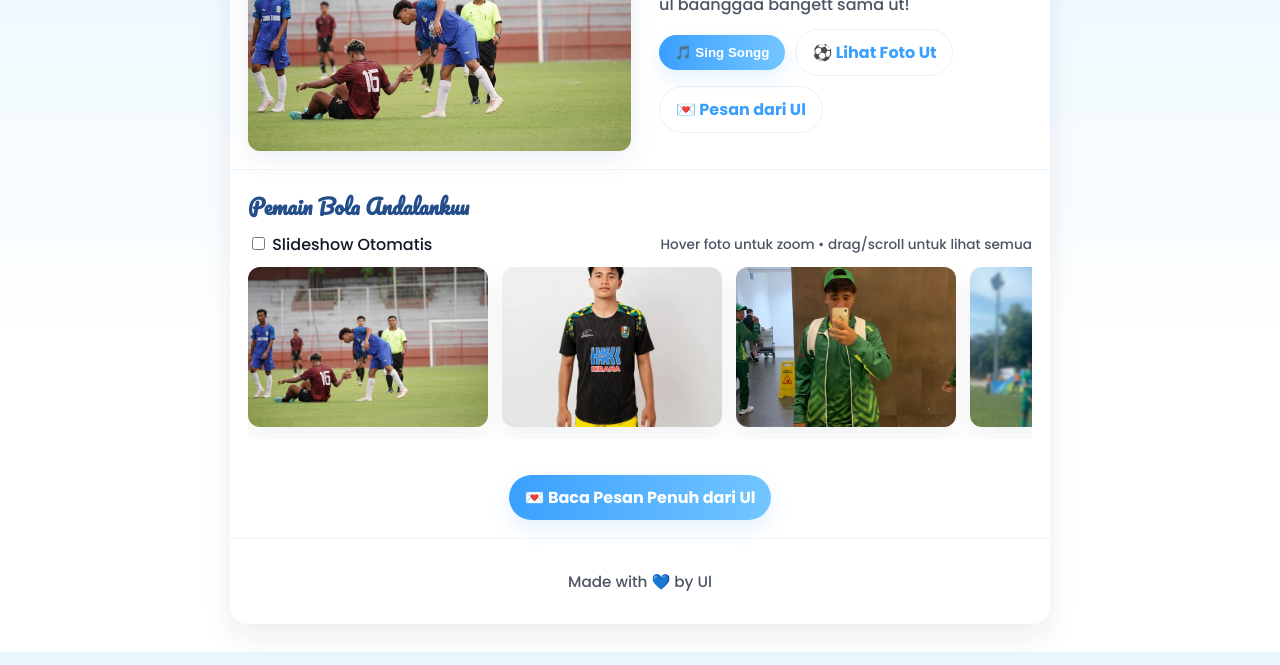
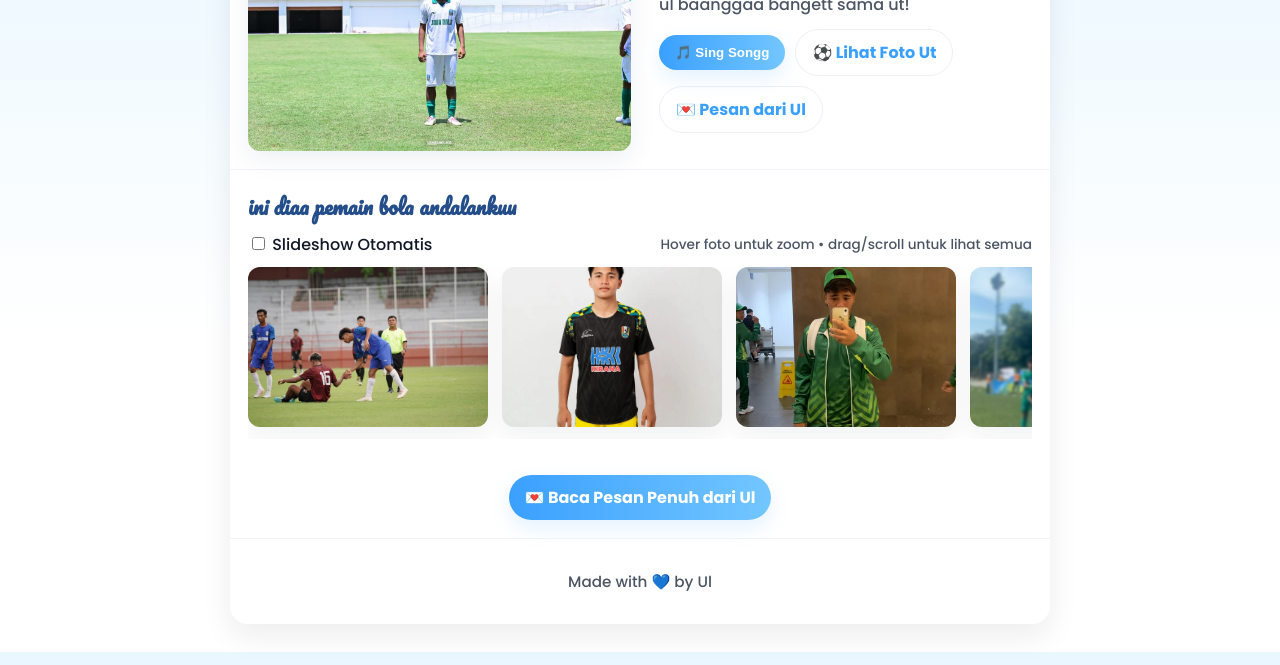
Before and after one commit to afzraa87-beep/f0r-ut, a plain HTML site: page index.html in a window 1280 px wide. Shown: the part 135-800 px from the top of the page. Drawn offline with Linux system fonts and the light colour scheme.

Commit message:
Update index.html

```diff
--- a/index.html
+++ b/index.html
@@ -9,13 +9,13 @@
 <body>
   <main class="wrap">
     <header class="top-card">
-      <img src="DHARMA2.jpg" alt="Ut hero" class="hero" />
+      <img src="DHARMA.jpg" alt="Ut hero" class="hero" />
       <div class="hero-text">
         <h1>Welcome Home, Ut 💙</h1>
         <p class="subtitle">ul baanggaa bangett sama ut!</p>
         <div class="hero-controls">
           <button id="playSong" class="btn primary">🎵 Sing Songg</button>
-          <a class="btn ghost" href="DHARMA2.jpg" target="_blank" rel="noopener">⚽ Lihat Foto Ut</a>
+          <a class="btn ghost" href="DHARMA.jpg" target="_blank" rel="noopener">⚽ Lihat Foto Ut</a>
           <a class="btn ghost" href="pesan.html">💌 Pesan dari Ul</a>
         </div>
       </div>
@@ -34,7 +34,7 @@
 
     <!-- Gallery section -->
     <section class="gallery-section">
-      <h2>Pemain Bola Andalankuu</h2>
+      <h2> ini diaa pemain bola andalankuu</h2>
       <div class="gallery-controls">
         <label class="toggle">
           <input type="checkbox" id="slideshowToggle" />
```
